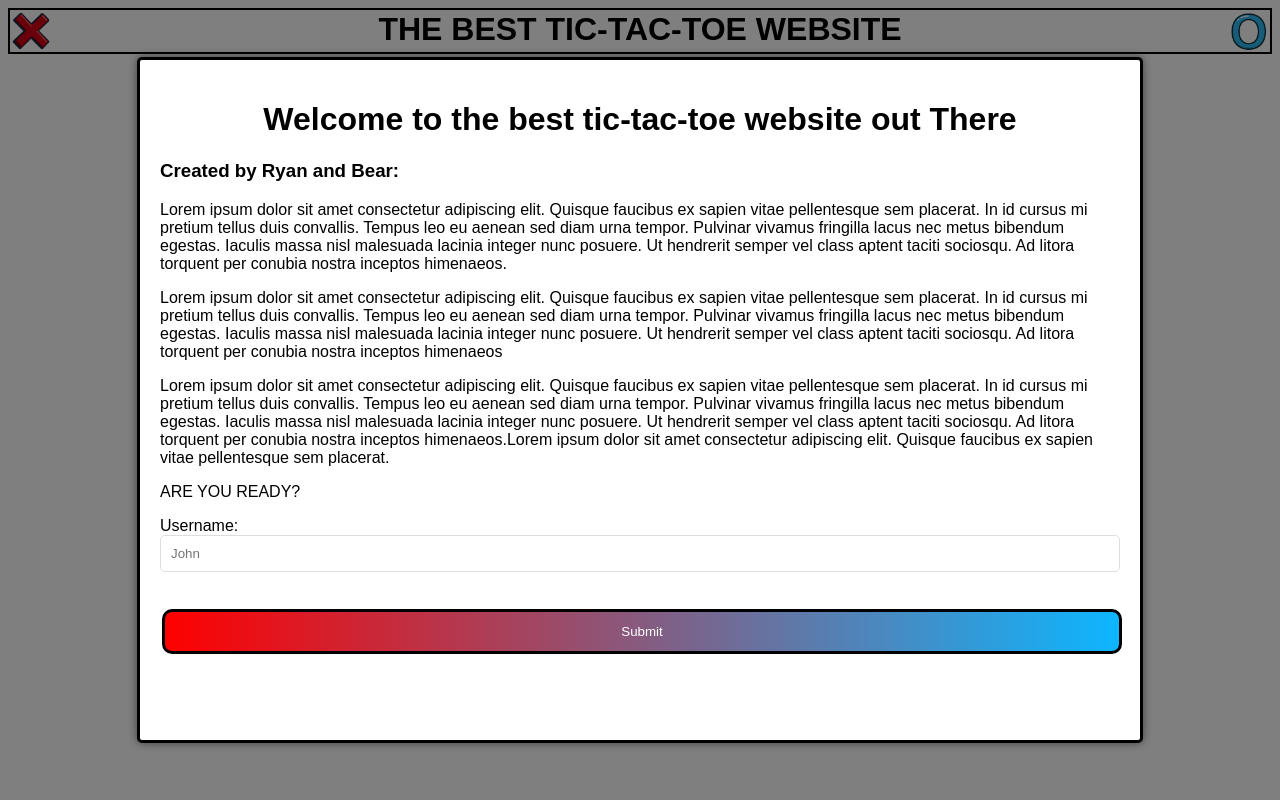
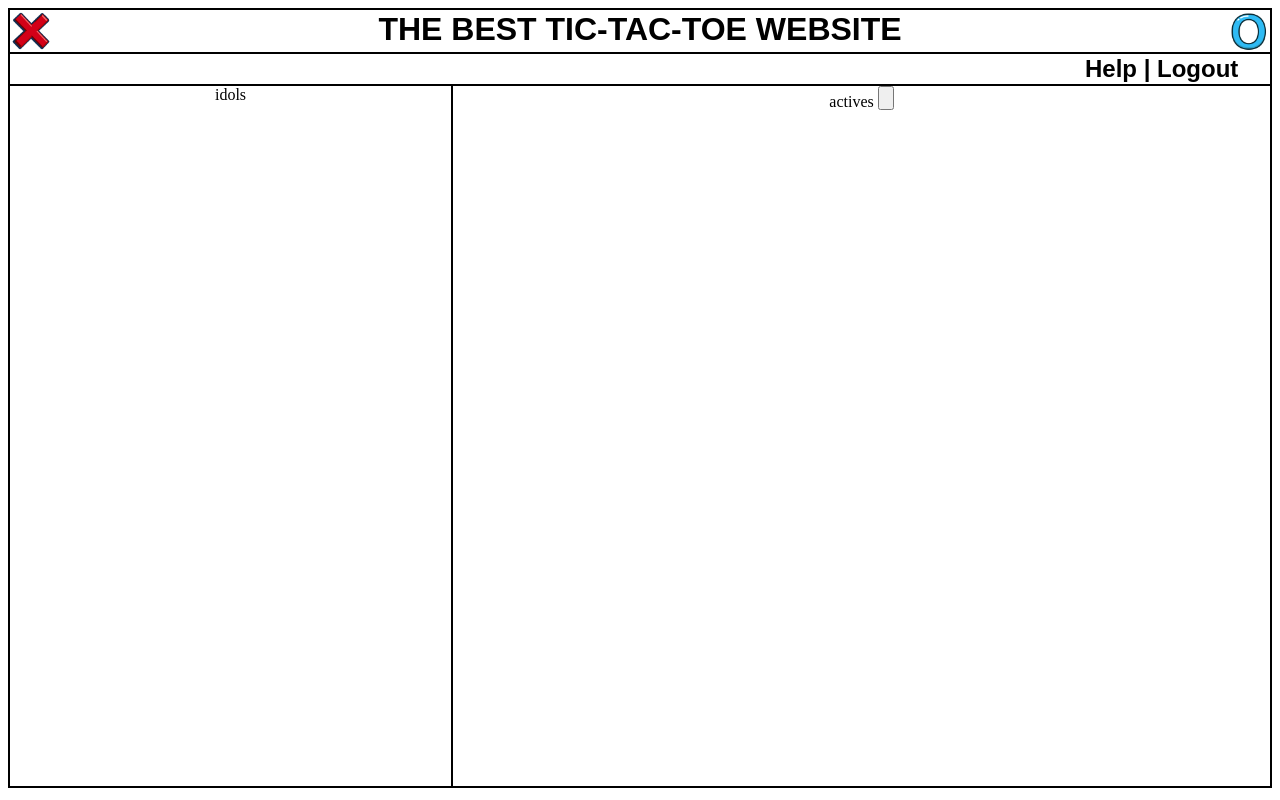
Before and after one commit to BearKennedy/ASGM4_Tic_Tac_Toe, a website: page Openface.html in a window 1280 px wide. Drawn offline with Linux system fonts and the light colour scheme.

Commit message:
Added a few boxes and messed with the css
seperated the css into asg4.css

```diff
--- a/Openface.html
+++ b/Openface.html
@@ -1,99 +1,33 @@
 <!DOCTYPE html>
 <html>
 <head>
-      <style>
+<link rel="stylesheet" type="text/css" href="asg4.css">
+<script>
 
-            #headtable, th, td {
-                  border: 2px solid black;
-                  border-collapse: collapse; /* keep the spacing all neat*/
-                  font-family: Arial, Helvetica, sans-serif;/*default fonts*/
-                  text-align: center; /*centers text*/
-            }
-            .hidden {
-                  display: none;
-            }
-      /*Overlays and such*/
-
-      /*For Help menu*/
-            #Open_menu  {
-                  position: fixed; /* Covers the entire viewport */
-                  /*removes defaults*/
-                  top: 0;
-                  left: 0;
-                  /* sets size of overlay */
-                  width: 100%;
-                  height: 100%;
-                  /* makes background transparent */
-                  background-color: rgba(0, 0, 0, .5); /* makes overlay semi-transparent  */
-                  z-index: 10; /* Ensure it's on top of other everything else */
-                  display: flex; /* centers the display*/
-                  /*keeps things formated in the center*/
-                  justify-content: center;
-                  align-items: center;
-
-                  /*default fonts*/
-                  font-family: Arial, Helvetica, sans-serif;
-            }
-            .Open_menu-content {
-                  position: relative; /* lets us keep the button in the top right of the overlay not just the screen */
-                  background-color: rgb(255, 255, 255);
-                  padding: 20px;
-                  border-radius: 5px;
-                  border: 3px solid black;
-                  /*makes the overlay more square like*/
-                  width: 75%;
-                  height: 80%;
-                  overflow-y: auto; /*lets the content scroll down */
-                  box-shadow: 0 0 10px rgba(0, 0, 0, 0.5);
-            }
-
-              /*makes the input screen for logging in and signing up look nicer*/
-      input {
-            display: block;
-            width: 100%;
-            margin-bottom: 15px;
-            /*rounds corners of items*/
-            padding: 10px;
-            box-sizing: border-box;
-            border: 1px solid #ddd;
-            border-radius: 5px;
-      }
-
-      input[type=submit]{
-            background-image: linear-gradient(to right, rgb(255, 0, 0) , rgb(13, 182, 255));
-            border: 3px solid rgb(0, 0, 0);
-            border-radius: 10px;
-            color: white;
-            /*rounds corners of items*/
-            padding: 12px 12px;
-            text-decoration: none;
-            font-family: Arial, Helvetica, sans-serif;
-            margin: 4px 2px;
-            /*sets cursor to look right for clicking*/
-            cursor: pointer;
-      }
-
-            /*effects for when user hovers over submit and changes color*/
-      input[type=submit]:hover{
-            background-image: linear-gradient(to right, rgb(13, 182, 255) , rgb(255, 0, 0));
-            color: rgb(0, 0, 0);
-            box-shadow: rgba(32, 31, 31, 0.35) 0px 7px 10px;
-            font-weight: 900;
-      }
-      </style>
-      <script>
-
-
-      </script>
-      </head>
+</script>
+</head>
 <body>
       <table id="headtable" style="width: 100%;"> <!--creates head table -->
       <tr>
             <!--creates welcome banner and shows it to user-->
             <th colspan="3" style="font-size: 200%;"> <img src="X.png" alt="X" style="height: 40px; float: left;"> THE BEST TIC-TAC-TOE WEBSITE <img src="O.webp" alt="P" style="height: 40px; float: right;" ></th>
       </tr>
+      <tr>
+            <th colspan="3" style="font-size: 150%; text-align: right; cursor: pointer;" onclick = "alert('logout')">Help | Logout &emsp;</th>
+      </tr>
+
       </table>
-      <div id = "Open_menu">
+      <div id = "main_box">
+            <div id = "idols">
+                  idols
+            </div>
+            <div id = "avialable_games">
+                  actives
+                  <button><h1></h1></button>
+            </div>
+      </div>
+
+      <div id = "Open_menu" style="display: none"> <!-- remove 'none'-->
             <div class="Open_menu-content">
                   <h1 style="text-align: center;">Welcome to the best tic-tac-toe website out There</h1>
                   <h3>Created by Ryan and Bear:</h3>
--- /dev/null
+++ b/asg4.css
@@ -0,0 +1,112 @@
+/* Style Sheet for Openface.html */
+
+#headtable, th, td {
+    border: 2px solid black;
+    border-collapse: collapse; /* keep the spacing all neat*/
+    font-family: Arial, Helvetica, sans-serif;/*default fonts*/
+    text-align: center; /*centers text*/
+}
+.hidden {
+    display: none;
+}
+
+/*Overlays and such*/
+
+/*For Help menu*/
+#Open_menu  {
+    position: fixed; /* Covers the entire viewport */
+    /*removes defaults*/
+    top: 0;
+    left: 0;
+    /* sets size of overlay */
+    width: 100%;
+    height: 100%;
+    /* makes background transparent */
+    background-color: rgba(0, 0, 0, .5); /* makes overlay semi-transparent  */
+    z-index: 10; /* Ensure it's on top of other everything else */
+    display: flex; /* centers the display*/
+    /*keeps things formated in the center*/
+    justify-content: center;
+    align-items: center;
+
+    /*default fonts*/
+    font-family: Arial, Helvetica, sans-serif;
+}
+.Open_menu-content {
+    position: relative; /* lets us keep the button in the top right of the overlay not just the screen */
+    background-color: rgb(255, 255, 255);
+    padding: 20px;
+    border-radius: 5px;
+    border: 3px solid black;
+    /*makes the overlay more square like*/
+    width: 75%;
+    height: 80%;
+    overflow-y: auto; /*lets the content scroll down */
+    box-shadow: 0 0 10px rgba(0, 0, 0, 0.5);
+}
+
+/*makes the input screen for logging in and signing up look nicer*/
+input {
+    display: block;
+    width: 100%;
+    margin-bottom: 15px;
+    /*rounds corners of items*/
+    padding: 10px;
+    box-sizing: border-box;
+    border: 1px solid #ddd;
+    border-radius: 5px;
+}
+
+input[type=submit]{
+    background-image: linear-gradient(to right, rgb(255, 0, 0) , rgb(13, 182, 255));
+    border: 3px solid rgb(0, 0, 0);
+    border-radius: 10px;
+    color: white;
+    /*rounds corners of items*/
+    padding: 12px 12px;
+    text-decoration: none;
+    font-family: Arial, Helvetica, sans-serif;
+    margin: 4px 2px;
+    /*sets cursor to look right for clicking*/
+    cursor: pointer;
+}
+
+/*effects for when user hovers over submit and changes color*/
+input[type=submit]:hover{
+    background-image: linear-gradient(to right, rgb(13, 182, 255) , rgb(255, 0, 0));
+    color: rgb(0, 0, 0);
+    box-shadow: rgba(32, 31, 31, 0.35) 0px 7px 10px;
+    font-weight: 900;
+}
+
+#main_box {
+    width: 100%;
+    height: 704px;
+    border: 2px solid black;
+    margin-top: -2px;
+    box-sizing: border-box;
+    text-align: center; /*centers text*/
+}
+
+#idols {
+    width: 35%;
+    height: 700px;
+    border: 2px solid black;
+    margin: -2px;
+
+    text-align: center; /*centers text*/
+    float: left;
+    overflow-y:auto
+}
+
+#avialable_games {
+    width: calc(65% - 2px);
+    height: 700px;
+    border: 2px solid black;
+    margin: -2px;
+    margin-left: 0;
+
+    text-align: center; /*centers text*/
+    float: left;
+    overflow-y:auto
+}
```
